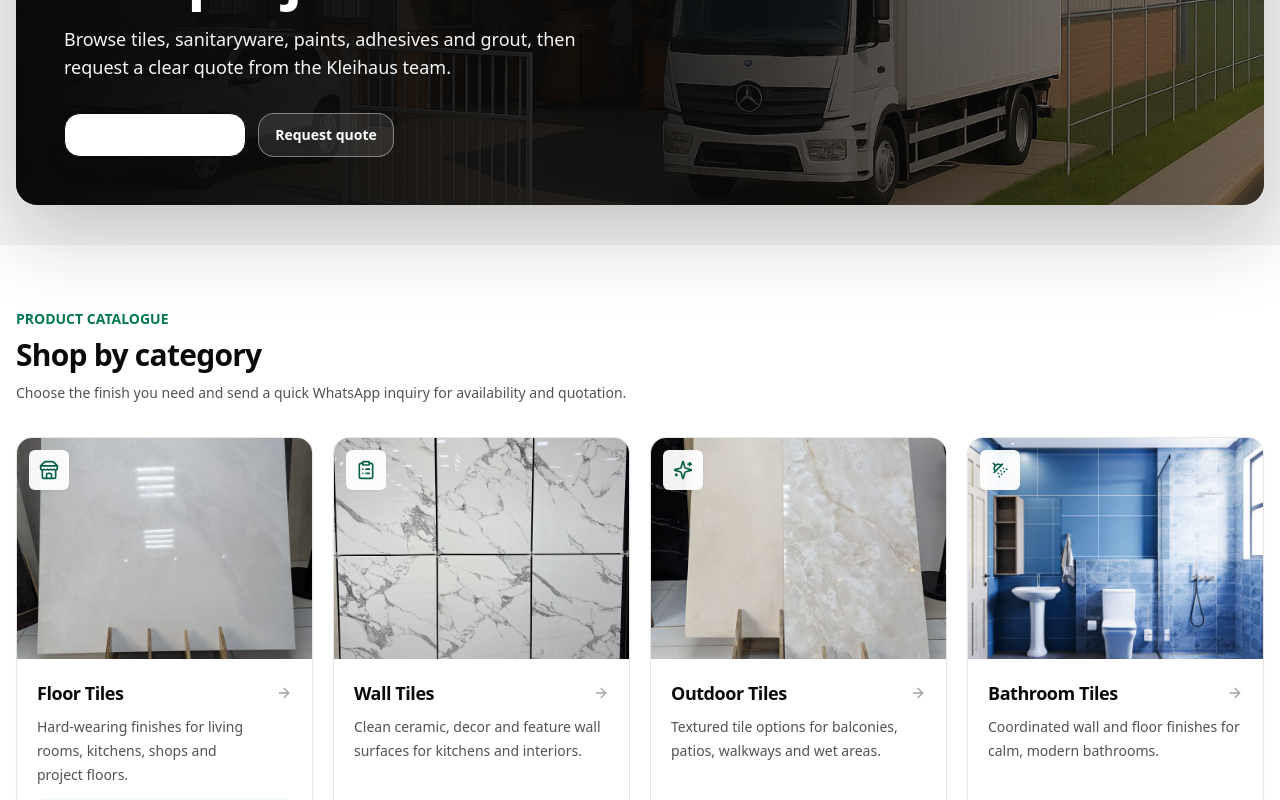
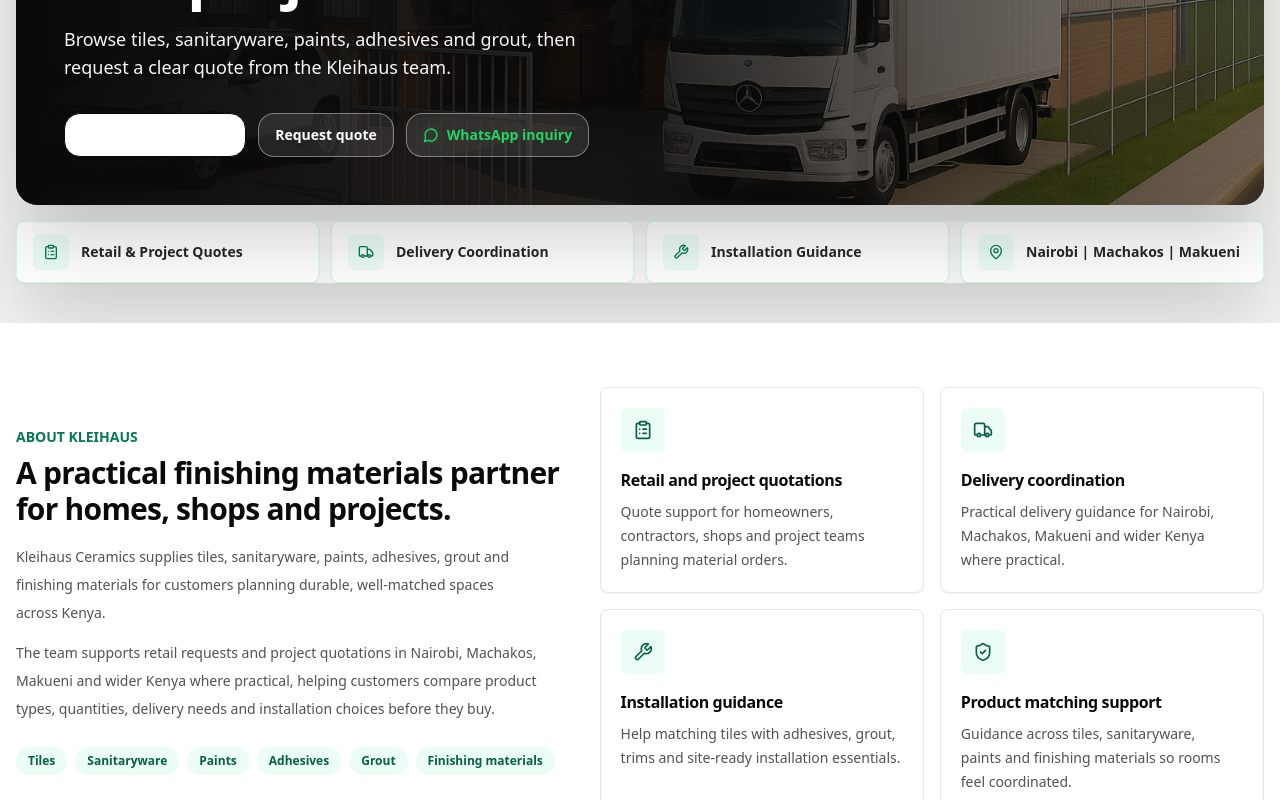
Before and after one commit to ShadrackMwatu/kleihaus, a React (Vite) app: page / in a window 1280 px wide. Shown: the part 500-1300 px from the top of the page. Built offline with nearby package versions, Linux system fonts and the light colour scheme; no server answers.

Commit message:
Polish homepage structure and conversion flow

```diff
--- a/src/App.jsx
+++ b/src/App.jsx
@@ -197,6 +197,36 @@ const serviceBadges = [
   { title: 'WhatsApp quote support', text: 'Fast response support for retail requests, project quotations and material matching.', icon: ClipboardList },
 ]
 
+const heroTrustBadges = [
+  { label: 'Retail & Project Quotes', icon: ClipboardList },
+  { label: 'Delivery Coordination', icon: Truck },
+  { label: 'Installation Guidance', icon: Wrench },
+  { label: 'Nairobi | Machakos | Makueni', icon: MapPin },
+]
+
+const aboutSupportPoints = [
+  {
+    title: 'Retail and project quotations',
+    text: 'Quote support for homeowners, contractors, shops and project teams planning material orders.',
+    icon: ClipboardList,
+  },
+  {
+    title: 'Delivery coordination',
+    text: 'Practical delivery guidance for Nairobi, Machakos, Makueni and wider Kenya where practical.',
+    icon: Truck,
+  },
+  {
+    title: 'Installation guidance',
+    text: 'Help matching tiles with adhesives, grout, trims and site-ready installation essentials.',
+    icon: Wrench,
+  },
+  {
+    title: 'Product matching support',
+    text: 'Guidance across tiles, sanitaryware, paints and finishing materials so rooms feel coordinated.',
+    icon: ShieldCheck,
+  },
+]
+
 const faqItems = [
   {
     question: 'How do I choose the right tiles for my project?',
@@ -340,7 +370,7 @@ function SearchAutocomplete({ value, onChange, projectType, onSearch }) {
 
   return (
     <div className="relative min-w-0 flex-1">
-      <label className="flex min-w-0 items-center gap-2 rounded-md border border-neutral-200 bg-white px-3 py-2 shadow-sm transition focus-within:border-[#A65F1E]/50 focus-within:shadow-md">
+      <label className="flex min-w-0 items-center gap-2 rounded-md border border-neutral-200 bg-white px-3 py-2 shadow-sm transition focus-within:border-emerald-600/50 focus-within:shadow-md">
         <Search className="h-4 w-4 text-neutral-400" />
         <input
           type="search"
@@ -439,7 +469,7 @@ function Header({ projectType, searchQuery, setSearchQuery, onSearch, onCategory
               key={item}
               href="#catalogue"
               onClick={() => onCategoryClick(item)}
-              className="shrink-0 rounded-full border border-neutral-200 bg-white px-3.5 py-1.5 text-xs font-medium text-neutral-600 transition hover:border-[#A65F1E]/40 hover:bg-stone-50 hover:text-[#A65F1E]"
+              className="shrink-0 rounded-full border border-neutral-200 bg-white px-3.5 py-1.5 text-xs font-medium text-neutral-600 transition hover:border-emerald-600/40 hover:bg-emerald-50 hover:text-emerald-700"
             >
               {item}
             </a>
@@ -503,8 +533,67 @@ function Hero({ onWhatsAppClick, onQuoteClick }) {
                   Request quote
                 </ButtonSecondary>
               </a>
+              <a href={whatsappUrl} target="_blank" rel="noopener noreferrer" onClick={() => onWhatsAppClick('hero_whatsapp')}>
+                <ButtonSecondary className="group gap-2 border-white/40 bg-white/10 text-white hover:bg-white/20">
+                  <WhatsAppBrandText>WhatsApp inquiry</WhatsAppBrandText>
+                </ButtonSecondary>
+              </a>
             </div>
           </div>
+        </div>
+        <div className="mt-4 grid gap-3 sm:grid-cols-2 lg:grid-cols-4">
+          {heroTrustBadges.map((badge) => {
+            const Icon = badge.icon
+            return (
+              <div key={badge.label} className="flex items-center gap-3 rounded-lg border border-emerald-100 bg-white px-4 py-3 text-sm font-semibold text-neutral-800 shadow-sm">
+                <span className="inline-flex h-9 w-9 items-center justify-center rounded-md bg-emerald-50 text-emerald-700">
+                  <Icon className="h-4 w-4" />
+                </span>
+                {badge.label}
+              </div>
+            )
+          })}
+        </div>
+      </div>
+    </section>
+  )
+}
+
+function AboutSection() {
+  return (
+    <section id="about" className="bg-white">
+      <div className="mx-auto grid max-w-7xl gap-10 px-4 py-16 lg:grid-cols-[0.9fr_1.1fr] lg:items-center">
+        <div>
+          <p className="text-sm font-semibold uppercase text-emerald-700">About Kleihaus</p>
+          <h2 className="mt-2 text-3xl font-semibold text-neutral-950">A practical finishing materials partner for homes, shops and projects.</h2>
+          <p className="mt-4 text-sm leading-7 text-neutral-600">
+            Kleihaus Ceramics supplies tiles, sanitaryware, paints, adhesives, grout and finishing materials for customers planning durable, well-matched spaces across Kenya.
+          </p>
+          <p className="mt-3 text-sm leading-7 text-neutral-600">
+            The team supports retail requests and project quotations in Nairobi, Machakos, Makueni and wider Kenya where practical, helping customers compare product types, quantities, delivery needs and installation choices before they buy.
+          </p>
+          <div className="mt-6 flex flex-wrap gap-2 text-xs font-semibold text-emerald-800">
+            {['Tiles', 'Sanitaryware', 'Paints', 'Adhesives', 'Grout', 'Finishing materials'].map((item) => (
+              <span key={item} className="rounded-full bg-emerald-50 px-3 py-1.5">
+                {item}
+              </span>
+            ))}
+          </div>
+        </div>
+
+        <div className="grid gap-4 sm:grid-cols-2">
+          {aboutSupportPoints.map((point) => {
+            const Icon = point.icon
+            return (
+              <article key={point.title} className="rounded-lg border border-neutral-200 bg-white p-5 shadow-sm">
+                <div className="inline-flex h-11 w-11 items-center justify-center rounded-md bg-emerald-50 text-emerald-800">
+                  <Icon className="h-5 w-5" />
+                </div>
+                <h3 className="mt-4 text-base font-semibold text-neutral-950">{point.title}</h3>
+                <p className="mt-2 text-sm leading-6 text-neutral-600">{point.text}</p>
+              </article>
+            )
+          })}
         </div>
       </div>
     </section>
@@ -676,6 +765,17 @@ function QuantityEstimator() {
           <p className="mt-3 text-sm leading-6 text-neutral-600">
             Enter your area and tile size for a quick planning estimate. Final quantities can be confirmed when you share your project details.
           </p>
+          <div className="mt-5 rounded-lg border border-emerald-100 bg-emerald-50 p-4">
+            <p className="text-sm font-semibold text-emerald-900">For a faster quote, include:</p>
+            <ul className="mt-3 grid gap-2 text-sm text-emerald-900 sm:grid-cols-2">
+              {['Room size', 'Product type', 'Quantity', 'Location', 'Budget range'].map((item) => (
+                <li key={item} className="flex items-center gap-2">
+                  <ShieldCheck className="h-4 w-4 shrink-0 text-emerald-700" />
+                  {item}
+                </li>
+              ))}
+            </ul>
+          </div>
         </div>
 
         <div className="rounded-lg border border-neutral-200 bg-white p-5 shadow-sm sm:p-6">
@@ -772,10 +872,10 @@ function HelpfulGuides({ onGuideClick }) {
     <section className="border-y border-neutral-200 bg-neutral-50">
       <div className="mx-auto max-w-7xl px-4 py-16">
         <div className="mb-7 max-w-3xl">
-          <p className="text-sm font-semibold uppercase text-emerald-700">Helpful guides</p>
-          <h2 className="mt-2 text-3xl font-semibold text-neutral-950">Coming-soon buying guides</h2>
+          <p className="text-sm font-semibold uppercase text-emerald-700">Helpful buying guidance</p>
+          <h2 className="mt-2 text-3xl font-semibold text-neutral-950">Planning guides for better material choices</h2>
           <p className="mt-2 text-sm leading-6 text-neutral-600">
-            Educational topics being prepared to help customers plan quantities, finishes and product combinations before requesting a quote.
+            Use these planning topics to frame your quote request. If you need help now, tap a topic and send the team your room size, product type, quantity, location and budget range.
           </p>
         </div>
         <div className="grid gap-4 md:grid-cols-2 lg:grid-cols-3">
@@ -786,7 +886,7 @@ function HelpfulGuides({ onGuideClick }) {
               onClick={() => onGuideClick(topic.title)}
               className="rounded-md border border-neutral-200 bg-white p-5 shadow-sm transition hover:border-emerald-700"
             >
-              <p className="text-xs font-semibold uppercase text-neutral-500">Coming soon</p>
+              <p className="text-xs font-semibold uppercase text-emerald-700">Planning support</p>
               <h3 className="mt-2 text-base font-semibold text-neutral-950">{topic.title}</h3>
               <p className="mt-2 text-sm leading-6 text-neutral-600">{topic.summary}</p>
             </a>
@@ -940,7 +1040,7 @@ function Contact({ onWhatsAppClick }) {
           <p className="text-sm font-semibold uppercase text-emerald-300">Contact Kleihaus</p>
           <h2 className="mt-2 text-3xl font-semibold">Request a product or project quote.</h2>
           <p className="mt-4 leading-7 text-neutral-300">
-            Share your room size, preferred finish, delivery location and budget. Kleihaus will respond with product guidance and quote support.
+            Share your room size, product type, quantity, location and budget range. Kleihaus will respond with product guidance and quote support.
           </p>
 
           <div className="mt-7 space-y-3 text-sm text-neutral-200">
@@ -969,7 +1069,7 @@ function Contact({ onWhatsAppClick }) {
         >
           <div className="mb-5">
             <h3 className="text-lg font-semibold">Tell us what you need</h3>
-            <p className="mt-1 text-sm leading-6 text-neutral-600">Include room size, tile type, location and budget so the quote can be more useful.</p>
+            <p className="mt-1 text-sm leading-6 text-neutral-600">Include room size, product type, quantity, location and budget range so the quote can be more useful.</p>
           </div>
           <div className="grid gap-4 sm:grid-cols-2">
             <label className="grid gap-2 text-sm font-medium text-neutral-700">
@@ -996,7 +1096,7 @@ function Contact({ onWhatsAppClick }) {
             <Textarea
               name="message"
               autoComplete="off"
-              placeholder="Example: 32m² floor tiles, matte finish, delivery to Machakos, budget range..."
+              placeholder="Example: 32 m2 floor tiles, matte finish, 85 pieces, delivery to Machakos, budget range..."
               rows={5}
               value={quoteForm.message}
               onChange={updateQuoteField('message')}
@@ -1039,10 +1139,72 @@ function Contact({ onWhatsAppClick }) {
 
 function Footer() {
   return (
-    <footer className="border-t border-neutral-200 bg-white">
-      <div className="mx-auto flex max-w-7xl flex-col items-center justify-center gap-2 px-4 py-8 text-center">
-        <p className="text-xs text-neutral-500">© {new Date().getFullYear()} Kleihaus Ceramics. All Rights Reserved</p>
-        <p className="text-xs font-medium text-neutral-400">Inspiring living</p>
+    <footer className="border-t border-neutral-200 bg-neutral-950 text-white">
+      <div className="mx-auto grid max-w-7xl gap-8 px-4 py-12 md:grid-cols-[1.2fr_0.8fr_0.8fr_1fr]">
+        <div>
+          <div className="flex items-center gap-3">
+            <img
+              src="/images/kleihaus-logo.jpg"
+              alt="Kleihaus Ceramics"
+              loading="lazy"
+              decoding="async"
+              className="h-10 w-10 rounded-md border border-white/20 bg-white object-contain"
+            />
+            <div className="leading-tight">
+              <div className="text-base font-semibold text-white">Kleihaus Ceramics</div>
+              <div className="text-xs text-emerald-300">Inspiring living</div>
+            </div>
+          </div>
+          <p className="mt-4 max-w-sm text-sm leading-6 text-neutral-300">
+            Tiles, sanitaryware, paints, adhesives, grout and finishing materials for homes, retail orders and project quotations in Kenya.
+          </p>
+        </div>
+
+        <div>
+          <h3 className="text-sm font-semibold uppercase text-neutral-100">Products</h3>
+          <ul className="mt-3 grid gap-2 text-sm text-neutral-300">
+            {['Floor tiles', 'Wall tiles', 'Bathroom tiles', 'Sanitaryware', 'Paints', 'Adhesives & grout'].map((item) => (
+              <li key={item}>{item}</li>
+            ))}
+          </ul>
+        </div>
+
+        <div>
+          <h3 className="text-sm font-semibold uppercase text-neutral-100">Services</h3>
+          <ul className="mt-3 grid gap-2 text-sm text-neutral-300">
+            {['Retail quotes', 'Project quotations', 'Delivery coordination', 'Installation guidance', 'Product matching'].map((item) => (
+              <li key={item}>{item}</li>
+            ))}
+          </ul>
+        </div>
+
+        <div>
+          <h3 className="text-sm font-semibold uppercase text-neutral-100">Contact</h3>
+          <div className="mt-3 grid gap-3 text-sm text-neutral-300">
+            <a href={whatsappUrl} target="_blank" rel="noopener noreferrer" className="group inline-flex items-center gap-2 text-neutral-100 hover:text-white">
+              <WhatsAppBrandText>WhatsApp</WhatsAppBrandText>
+            </a>
+            <a href="mailto:sales@kleihaus.com" className="inline-flex items-center gap-2 hover:text-white">
+              <Mail className="h-4 w-4 text-emerald-300" />
+              sales@kleihaus.com
+            </a>
+            <a href="tel:+254748827166" className="inline-flex items-center gap-2 hover:text-white">
+              <Phone className="h-4 w-4 text-emerald-300" />
+              +254 748 827 166
+            </a>
+            <div className="inline-flex items-start gap-2">
+              <MapPin className="mt-0.5 h-4 w-4 text-emerald-300" />
+              <span>Nairobi | Machakos | Makueni</span>
+            </div>
+            <p className="text-neutral-400">Typical response: shortly after quote submission during business hours.</p>
+          </div>
+        </div>
+      </div>
+      <div className="border-t border-white/10">
+        <div className="mx-auto flex max-w-7xl flex-col gap-2 px-4 py-5 text-xs text-neutral-400 sm:flex-row sm:items-center sm:justify-between">
+          <p>© {new Date().getFullYear()} Kleihaus Ceramics. All Rights Reserved</p>
+          <p>Serving retail and project customers across Kenya.</p>
+        </div>
       </div>
     </footer>
   )
@@ -1125,6 +1287,7 @@ export default function App() {
         onContactClick={handleContactClick}
       />
       <Hero onWhatsAppClick={handleWhatsAppClick} onQuoteClick={handleQuoteClick} />
+      <AboutSection />
       <ShopByCategory selectedCategory={selectedCategory} onCategoryClick={handleCategoryClick} onWhatsAppClick={handleWhatsAppClick} />
       <ProductCatalogue onProductInterest={handleProductInterest} onWhatsAppClick={handleWhatsAppClick} />
       <Services />
```
Also changed, not shown: 2 other files (tests, documents, lock files or other folders).
